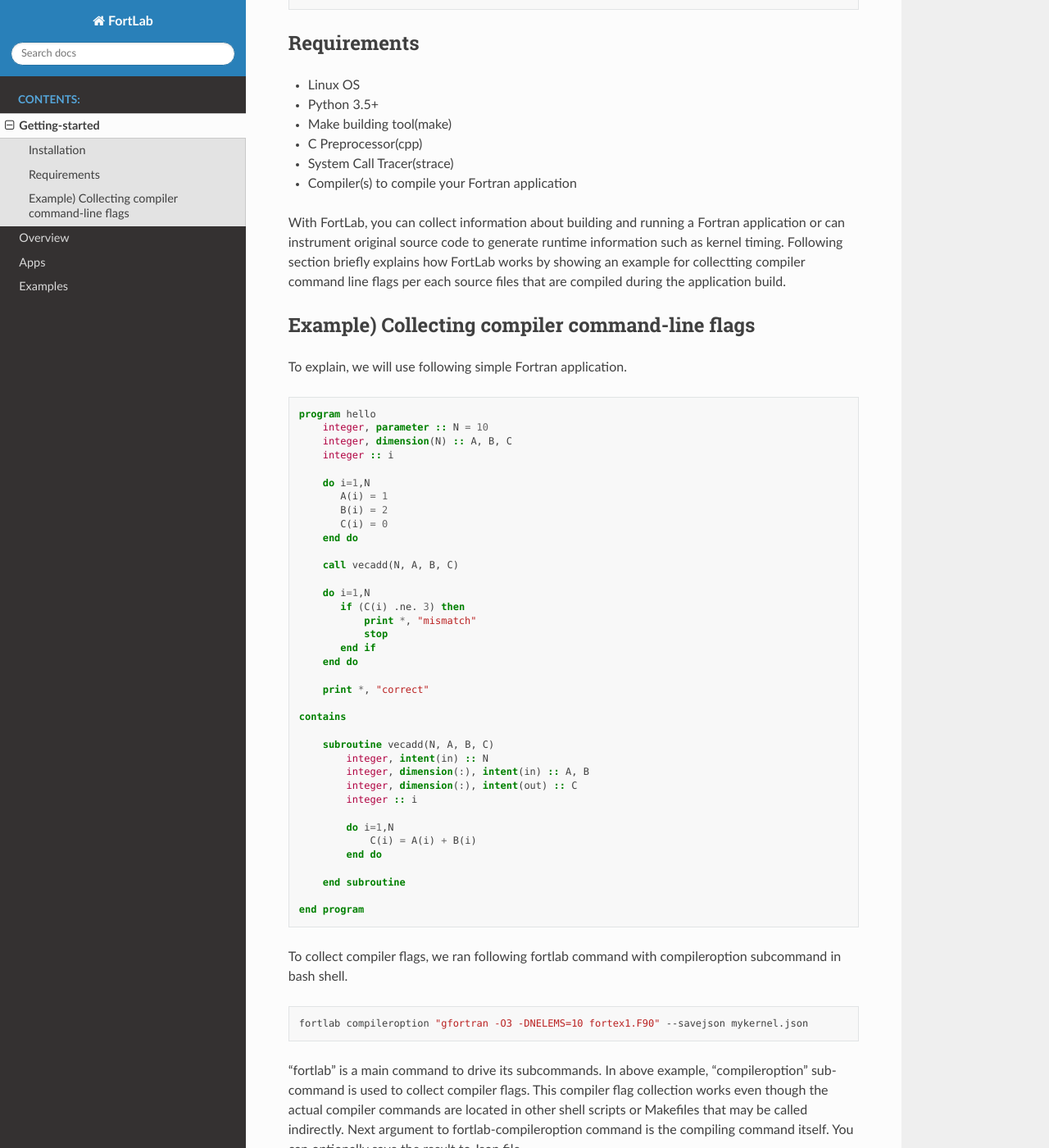
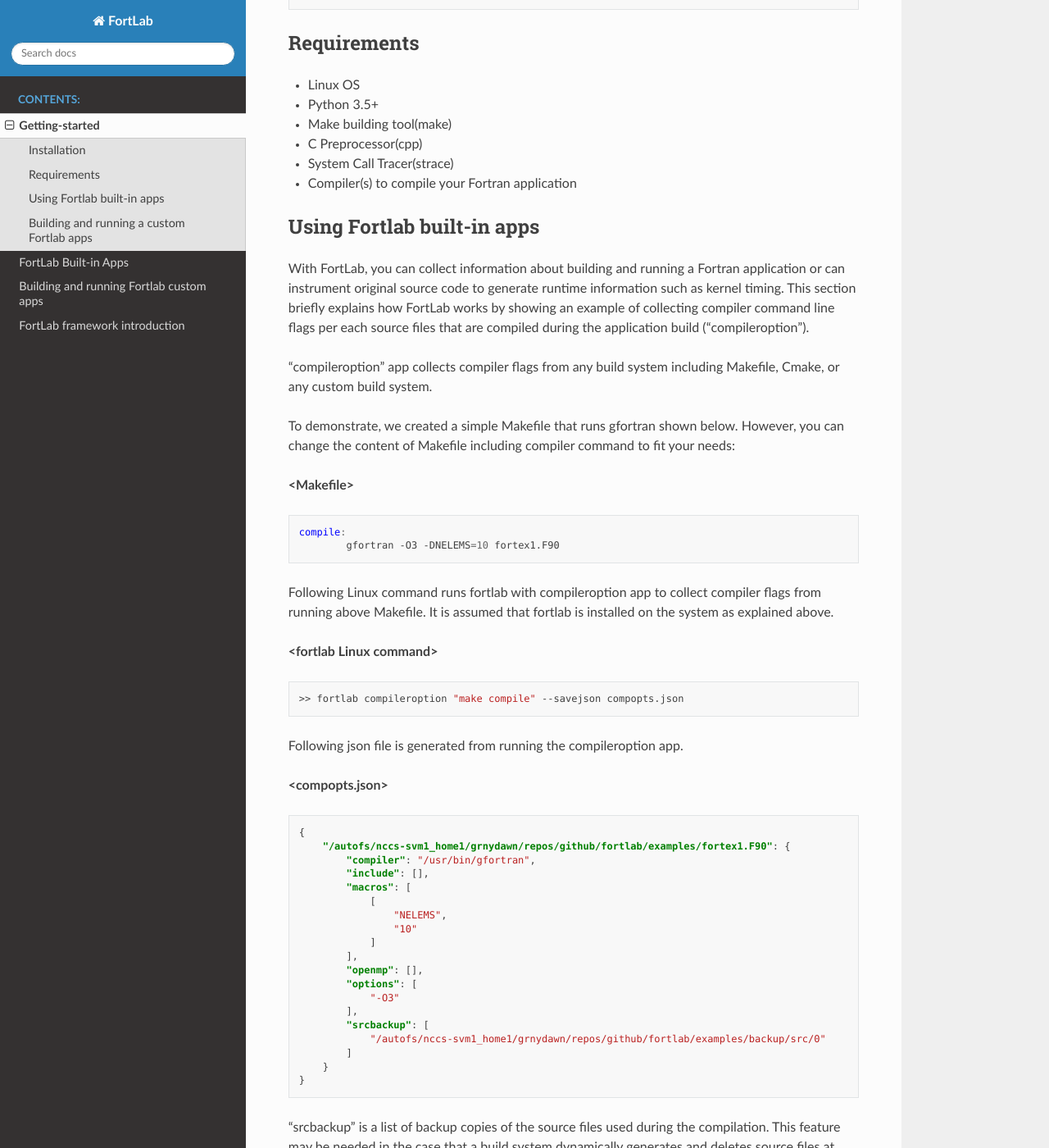
Before and after one commit to grnydawn/fortlab, a Sphinx documentation site: the page built from docs/source/intro.rst, in a window 1280 px wide and 1400 px high, scrolled down 671 px. Shown: the whole window at 82% size. Built offline with Sphinx 7.4.7 and the Read the Docs theme 2.0.0, drawn with Linux system fonts in a browser that asks for light colours; some of the changed text lies outside the part shown.

Commit message:
updating docs

```diff
--- a/docs/source/apps/index.rst
+++ b/docs/source/builtin_apps/index.rst
@@ -1,7 +1,7 @@
-.. _apps-index:
+.. _builtin-apps:
 
 =================================
-Apps
+FortLab Built-in Apps
 =================================
 
 
--- a/docs/source/examples/index.rst
+++ b/docs/source/custom_apps/index.rst
@@ -1,9 +1,9 @@
-.. _examples-index:
+.. _custom-apps:
 
 
-*********************
-Examples
-*********************
+*******************************************
+Building and running Fortlab custom apps
+*******************************************
 
 While fortran has components that collectively can extract a kernel, the actual extraction process is frequently dependent on each target application. Therefore, as an interim solution, we defer the kernel extraction to fortlab-based "applications" that are customized to the target application.
 
--- a/docs/source/intro.rst
+++ b/docs/source/intro.rst
@@ -34,63 +34,37 @@ Requirements
 - System Call Tracer(strace)
 - Compiler(s) to compile your Fortran application
 
-With FortLab, you can collect information about building and running a Fortran application or can instrument original source code to generate runtime information such as kernel timing. Following section briefly explains how FortLab works by showing an example for collectting compiler command line flags per each source files that are compiled during the application build.
+
 
 ----------------------------------------------------
-Example) Collecting compiler command-line flags
+Using Fortlab built-in apps
 ----------------------------------------------------
 
-To explain, we will use following simple Fortran application.
+With FortLab, you can collect information about building and running a Fortran application or can instrument original source code to generate runtime information such as kernel timing. This section briefly explains how FortLab works by showing an example of collecting compiler command line flags per each source files that are compiled during the application build ("compileroption").
 
-.. code-block:: fortran
+"compileroption" app collects compiler flags from any build system including Makefile, Cmake, or any custom build system.
 
-        program hello
-            integer, parameter :: N = 10
-            integer, dimension(N) :: A, B, C
-            integer :: i
+To demonstrate, we created a simple Makefile that runs gfortran shown below. However, you can change the content of Makefile including compiler command to fit your needs:
 
-            do i=1,N
-               A(i) = 1
-               B(i) = 2
-               C(i) = 0
-            end do
+**<Makefile>**
 
-            call vecadd(N, A, B, C)
+.. code-block:: make
 
-            do i=1,N
-               if (C(i) .ne. 3) then
-                   print *, "mismatch"
-                   stop
-               end if
-            end do
+        compile:
+	        gfortran -O3 -DNELEMS=10 fortex1.F90
 
-            print *, "correct"
+Following Linux command runs fortlab with compileroption app to collect compiler flags from running above Makefile. It is assumed that fortlab is installed on the system as explained above.
 
-        contains
-
-            subroutine vecadd(N, A, B, C)
-                integer, intent(in) :: N
-                integer, dimension(:), intent(in) :: A, B
-                integer, dimension(:), intent(out) :: C
-                integer :: i
-
-                do i=1,N
-                    C(i) = A(i) + B(i)
-                end do
-
-            end subroutine
-
-        end program
-
-To collect compiler flags, we ran following fortlab command with compileroption subcommand in bash shell.
+**<fortlab Linux command>**
 
 .. code-block:: bash
 
-        fortlab compileroption "gfortran -O3 -DNELEMS=10 fortex1.F90" --savejson mykernel.json
+        >> fortlab compileroption "make compile" --savejson compopts.json
 
-"fortlab" is a main command to drive its subcommands. In above example, "compileroption" sub-command is used to collect compiler flags. This compiler flag collection works even though the actual compiler commands are located in other shell scripts or Makefiles that may be called indirectly. Next argument to fortlab-compileroption command is the compiling command itself. You can optionally save the result to Json file.
+Following json file is generated from running the compileroption app.
 
-The content of "mykernel.json" is shown below.
+
+**<compopts.json>**
 
 .. code-block:: json
 
@@ -114,5 +88,12 @@ The content of "mykernel.json" is shown below.
             }
         }
 
+"srcbackup" is a list of backup copies of the source files used during the compilation. This feature may be needed in the case that a build system dynamically generates and deletes source files at compile time.
 
-As you can see the details of compiler and compiler options are saved in Json file. The information in this Json file may be further used for another applicationp. In case of kernel extraction, the information in this Json file is used to analyze source files with proper include paths and macro definitions.
+To see more examples that uses other FortLab apps, please see :ref:`builtin-apps`.
+
+----------------------------------------------------
+Building and running a custom Fortlab apps
+----------------------------------------------------
+
+You can create and run your own Fortlab app by optionally using one or more Fortlab builtin apps. Please see :ref:`custom-apps` for more details.
```
Also changed, not shown: docs/source/apps/compileroption.rst (deleted, +0 -29 lines), docs/source/apps/kernelgen.rst (deleted, +0 -29 lines), docs/source/apps/timinggen.rst (deleted, +0 -29 lines), docs/source/apps/vargen.rst (deleted, +0 -19 lines), docs/source/builtin_apps/compileroption.rst (added, +129 -0 lines), docs/source/builtin_apps/kernelgen.rst (added, +46 -0 lines), docs/source/builtin_apps/resolve.rst (renamed from docs/source/apps/resolve.rst, +15 -3 lines), docs/source/builtin_apps/timinggen.rst (added, +55 -0 lines), docs/source/builtin_apps/vargen.rst (added, +56 -0 lines), docs/source/framework.rst (renamed from docs/source/overview.rst, +14 -11 lines), docs/source/index.rst (+4 -6 lines), docs/source/_static/resolve_app.png (added), docs/source/builtin_apps/eam.rst (renamed from docs/source/apps/eam.rst), docs/source/builtin_apps/mpasocn.rst (renamed from docs/source/apps/mpasocn.rst), 2 more files.
